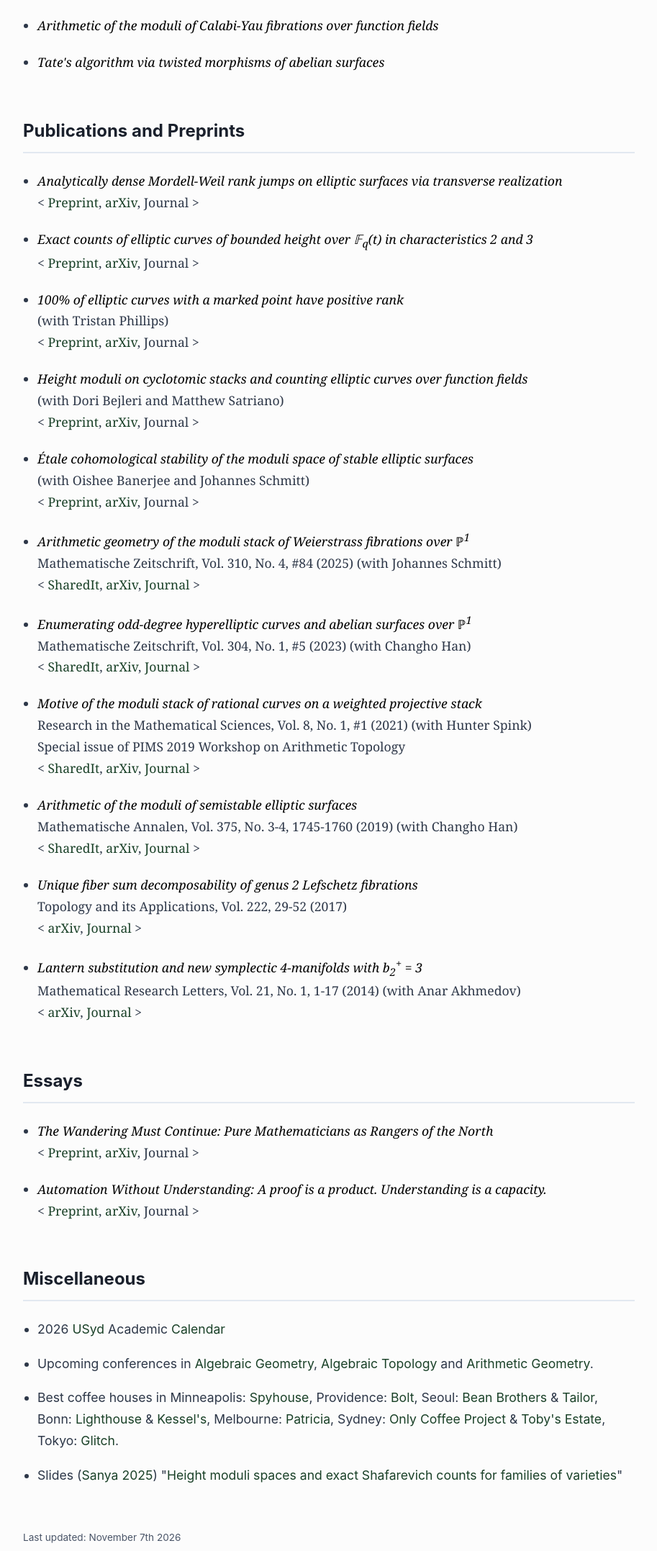
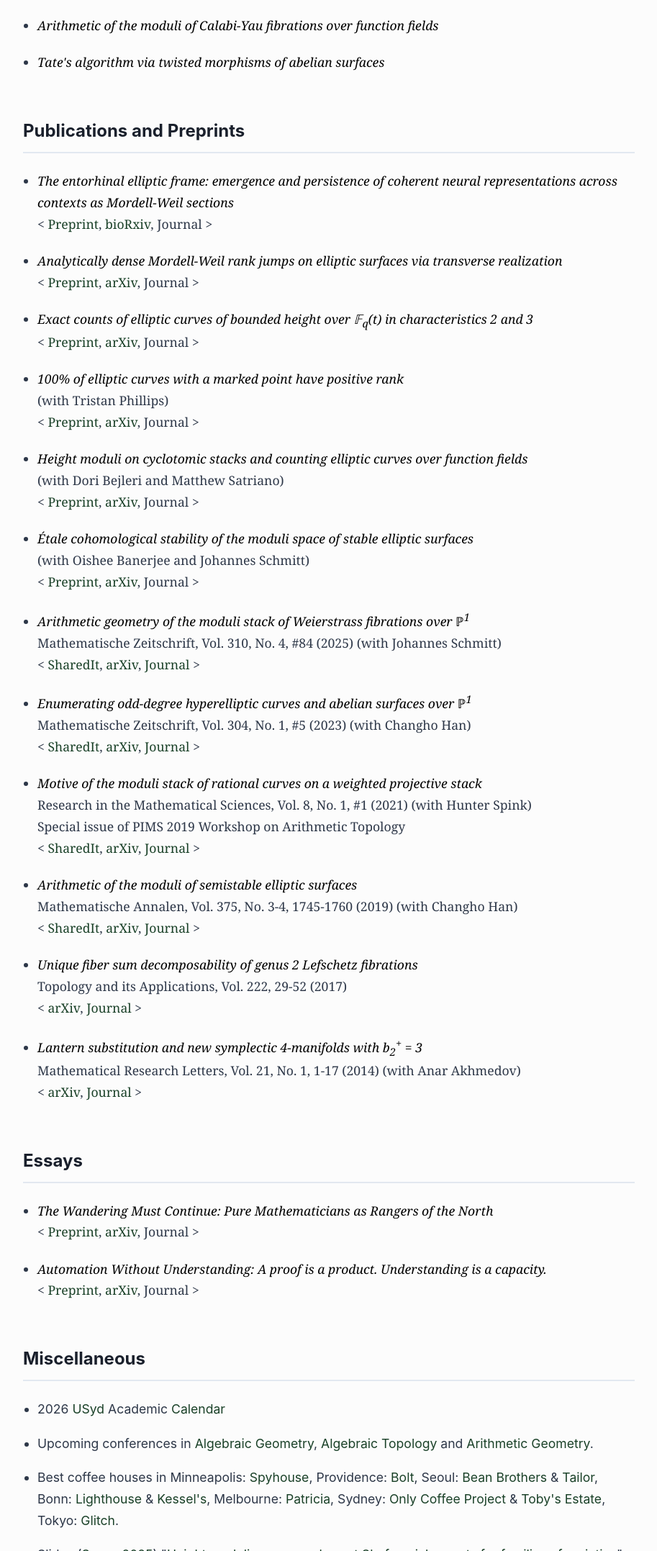
Before and after one commit to namesjune/namesjune.github.io, a plain HTML site: page index.html in a window 1280 px wide. Shown: the part 2019-4174 px from the top of the page at 72% size, without its empty margins (68-981 px from the left). Drawn offline with Linux system fonts and the light colour scheme.

Commit message:
Update index.html

```diff
--- a/index.html
+++ b/index.html
@@ -336,6 +336,8 @@
             <h3 id="papers">Publications and Preprints</h3>
             <div class="content">
                 <ul>
+                    <li><i>The entorhinal elliptic frame: emergence and persistence of coherent neural representations across contexts as Mordell-Weil sections</i><br>
+                    &lt; <a href="https://namesjune.github.io/Neuro_Elliptic.pdf">Preprint</a>, <a href="https://www.biorxiv.org/content/10.64898/2026.11.27.769401v1">bioRxiv</a>, Journal &gt;</li>
                     <li><i>Analytically dense Mordell-Weil rank jumps on elliptic surfaces via transverse realization</i><br>
                     &lt; <a href="https://namesjune.github.io/Realization.pdf">Preprint</a>, <a href="https://arxiv.org/abs/2601.15543">arXiv</a>, Journal &gt;</li>
                     <li><i>Exact counts of elliptic curves of bounded height over &#120125;<sub>q</sub>(t) in characteristics 2 and 3</i><br>
@@ -387,7 +389,7 @@
     </main>
 
     <footer>
-        <p class="last-updated">Last updated: November 7th 2026</p>
+        <p class="last-updated">Last updated: November 27th 2026</p>
         <div class="footer-media">
             <img alt="GGamja" src="https://namesjune.github.io/GGamja.png" width="121" height="118">
             <audio controls loop>
```
